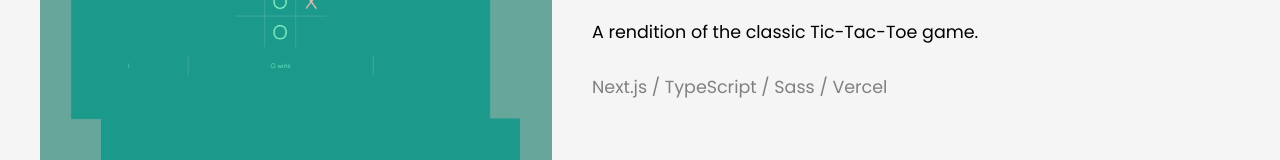
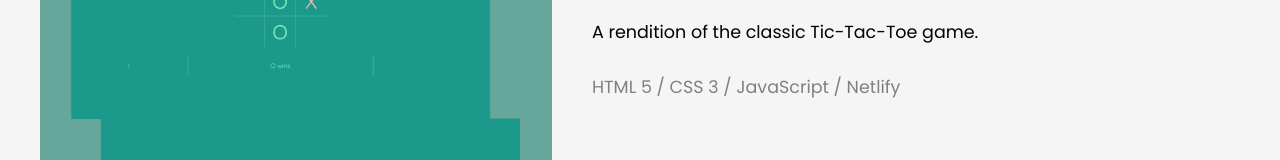
Before and after one commit to mauLovera/Portfolio, a Next.js app: page /projects in a window 1280 px wide. Shown: the part 2674-2834 px from the top of the page. Built offline with nearby package versions, Linux system fonts and the light colour scheme; a web font is replaced by a local one.

Commit message:
fix: project tech

```diff
--- a/pages/projects/index.tsx
+++ b/pages/projects/index.tsx
@@ -35,7 +35,7 @@ export default function ProjectsPage() {
         <Project
           title="Tic-Tac-Toe"
           description="A rendition of the classic Tic-Tac-Toe game."
-          tech="Next.js / TypeScript / Sass / Vercel"
+          tech="HTML 5 / CSS 3 / JavaScript / Netlify"
         />
       </div>
     </Layout>
```
